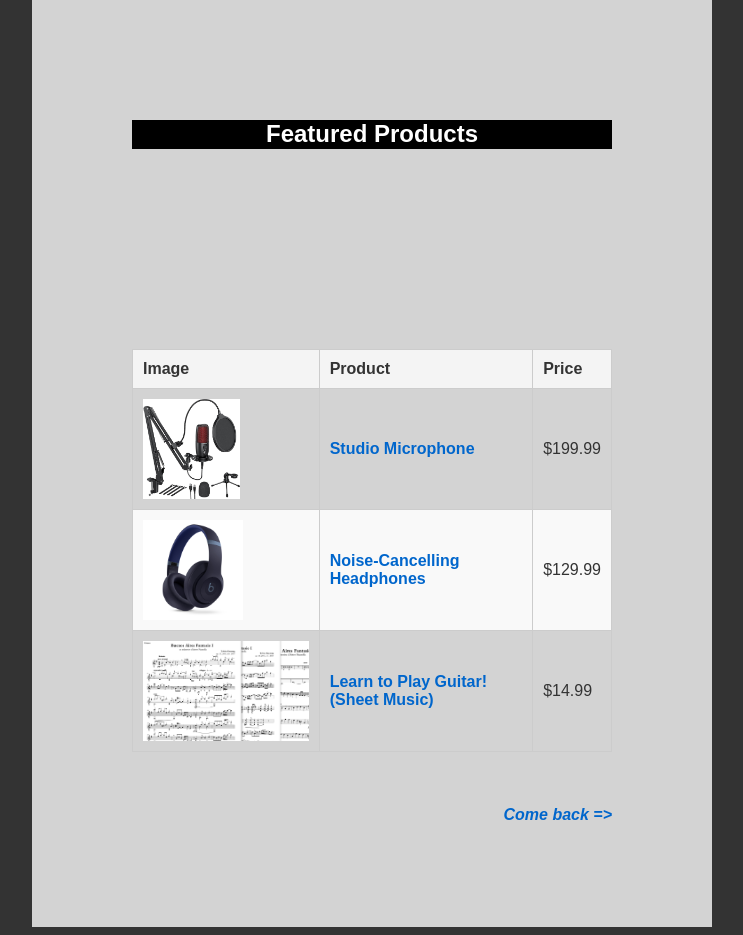
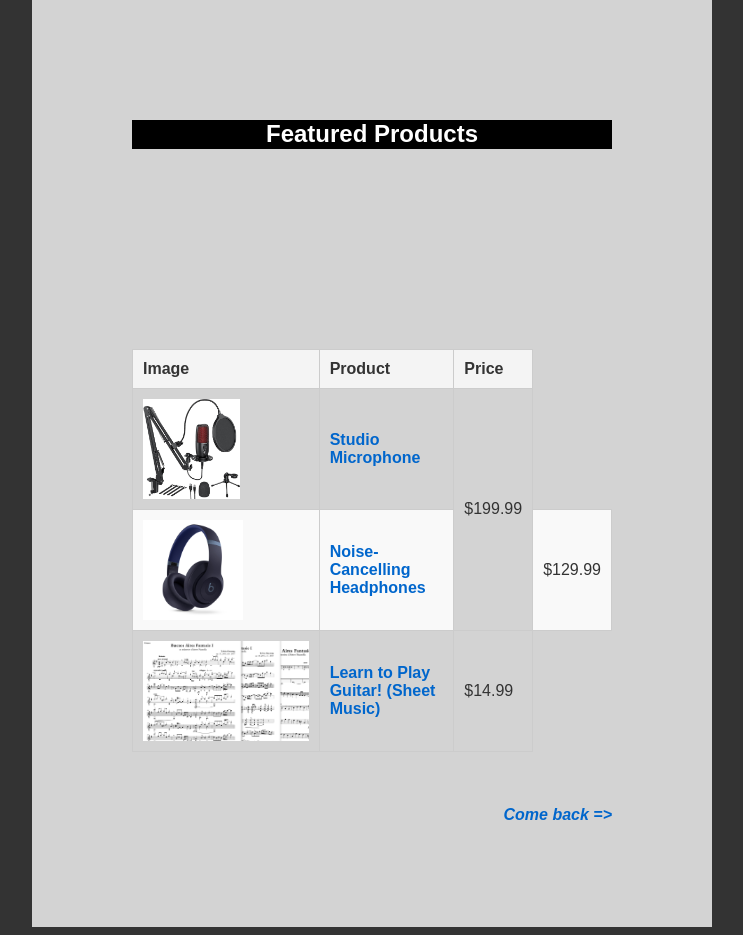
Before and after one commit to lsclili/testgit, a plain HTML site: page catalog.html in a window 1280 px wide. Shown: the whole page, without its empty margins (268-1011 px from the left). Drawn offline with Linux system fonts and the light colour scheme.

Commit message:
Update catalog.html

```diff
--- a/catalog.html
+++ b/catalog.html
@@ -17,9 +17,10 @@
     </thead>
     <tbody>
       <tr>
+
         <td><img src="images/microphone.jpg" alt="Microphone" width="100" height="100"></td>
         <td><a href="https://rozetka.com.ua/ua/esperanza_eh182/p125225719/?gad_source=1&gclid=Cj0KCQjwxqayBhDFARIsAANWRnS5Muzx-GH_OukDCmHA_nWoRqT5DHObGh5L8l99UTShU6a_eRLai14aAha1EALw_wcB">Studio Microphone</a></td>
-        <td>$199.99</td>
+        <td rowspan = "2">$199.99</td>
       </tr>
       <tr>
         <td><img src="images/headphones.jpg" alt="Headphones" width="80" height="80"></td>
@@ -29,7 +30,7 @@
       <tr>
         <td><img src="images/sheet_music.jpg" alt="Sheet Music" width="120" height="150"></td>
         <td><a href="#">Learn to Play Guitar! (Sheet Music)</a></td>
-        <td>$14.99</td>
+        <td rowspan = "2">$14.99</td>
       </tr>
       </tbody>
   </table>
```
